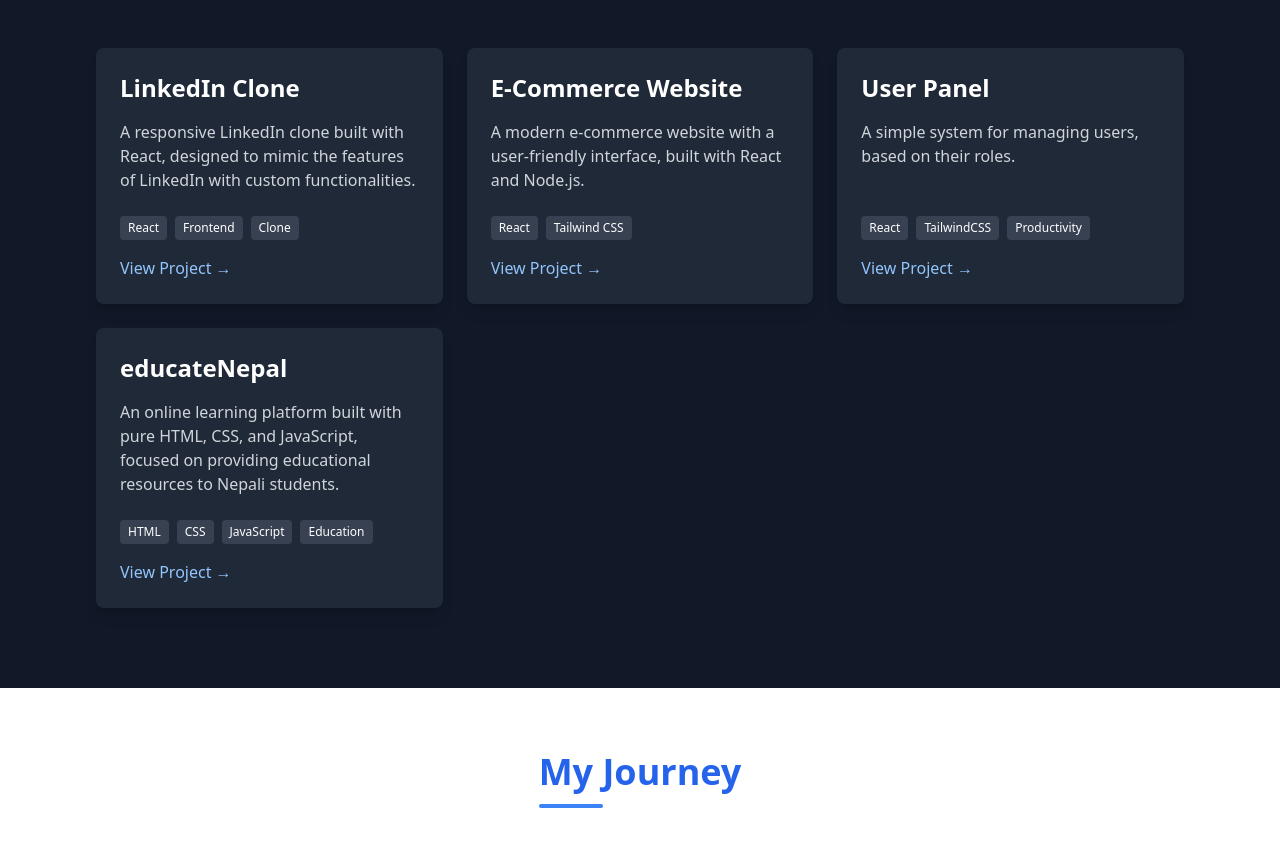
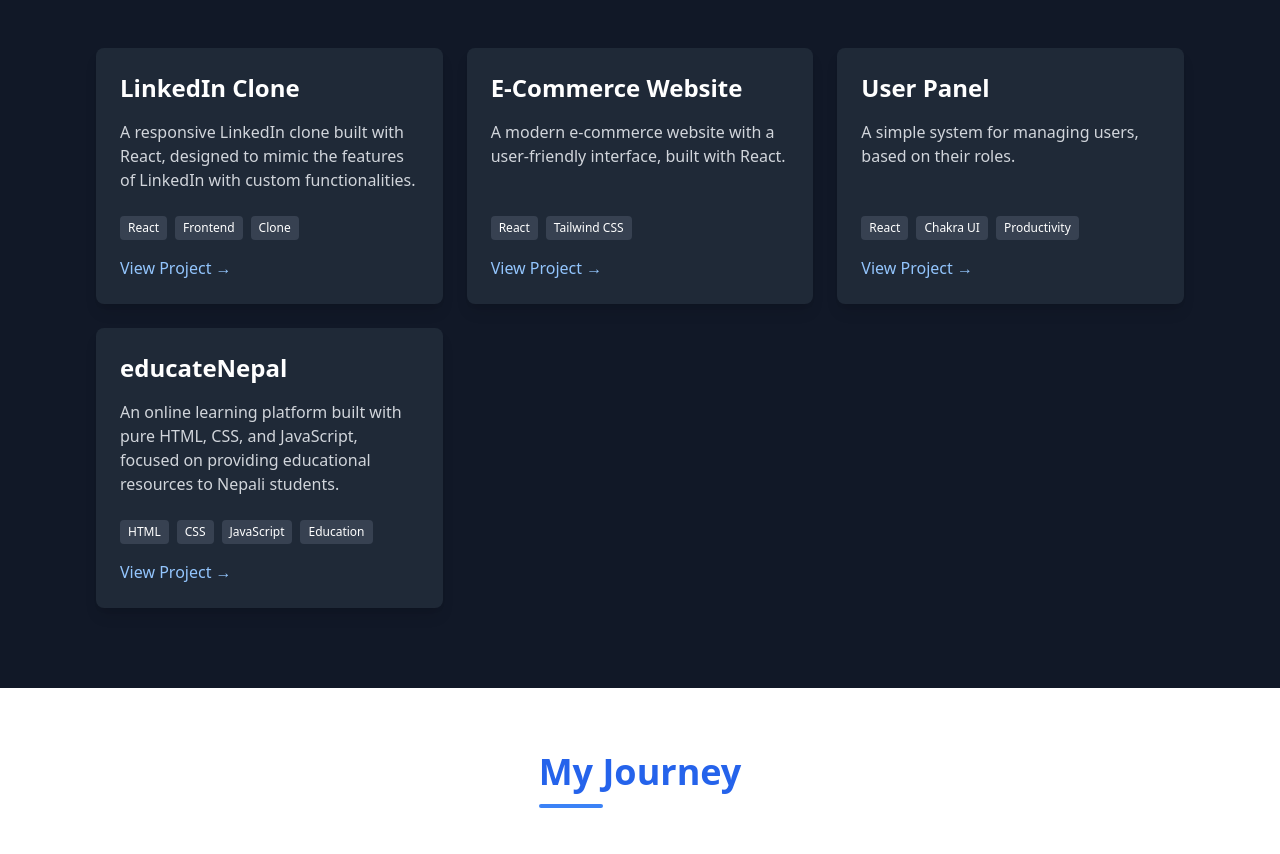
Before and after one commit to Prasanna-Stha/Portfolio, a React (Vite) app: page / in a window 1280 px wide. Shown: the part 2596-3450 px from the top of the page. Built offline with nearby package versions, Linux system fonts and the light colour scheme.

Commit message:
fix: projects tags update

```diff
--- a/src/components/Projects.jsx
+++ b/src/components/Projects.jsx
@@ -14,7 +14,7 @@ const Projects = () => {
     {
       title: "E-Commerce Website",
       description:
-        "A modern e-commerce website with a user-friendly interface, built with React and Node.js.",
+        "A modern e-commerce website with a user-friendly interface, built with React.",
       link: "https://github.com/Prasanna-Stha/E-Commerce---Kwaan",
       tags: ["React", "Tailwind CSS"],
     },
@@ -23,7 +23,7 @@ const Projects = () => {
       description:
         "A simple system for managing users, based on their roles. ",
       link: "https://github.com/Prasanna-Stha/UserPanel",
-      tags: ["React", "TailwindCSS", "Productivity"],
+      tags: ["React", "Chakra UI", "Productivity"],
     },
     {
       title: "educateNepal",
```
